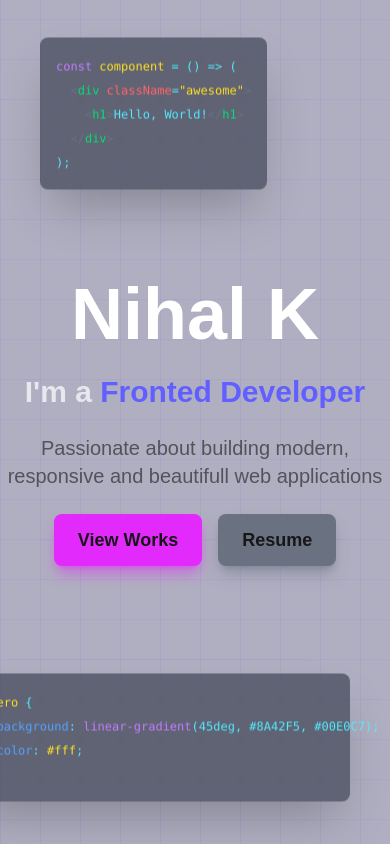
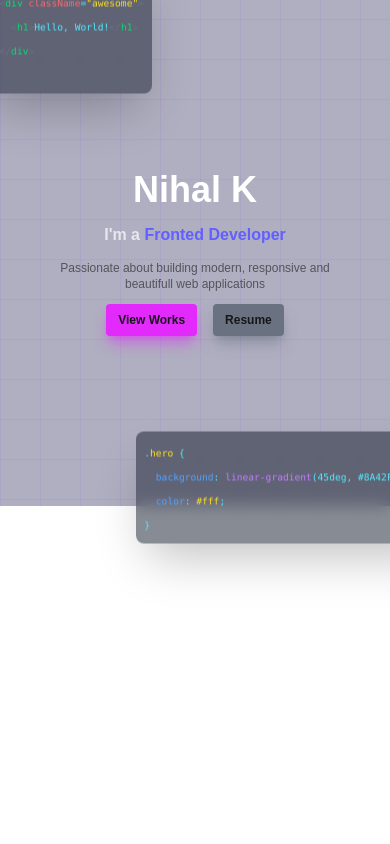
Before and after one commit to ioNihal/portfolio-two, a Next.js app: page / in a window 390 px wide. Built offline with nearby package versions, Linux system fonts and the light colour scheme.

Commit message:
hero sec responsive

```diff
--- a/app/components/HeroSection/HeroContent.jsx
+++ b/app/components/HeroSection/HeroContent.jsx
@@ -2,11 +2,11 @@
 
 export default function HeroContent() {
     return (
-        <div className="w-full h-screen flex flex-col items-center justify-center gap-[1.5em]">
-            <h1 className="text-white text-7xl font-extrabold">Nihal K</h1>
-            <h2 className="text-3xl text-white/70 font-semibold">I'm a <span className="text-indigo-500">Fronted Developer</span></h2>
-            <p className="opacity-60 text-xl font-medium max-w-lg text-center">Passionate about building modern, responsive and beautifull web applications</p>
-            <div className="flex justify-between gap-[1em] *:py-3 *:px-6 *:text-lg *:font-bold *:rounded-lg *:cursor-pointer *:transition-colors *:duration-500 *:ease-in-out">
+        <div className="w-full h-full flex flex-col items-center justify-center gap-[0.8em] lg:gap-[1.5em]">
+            <h1 className="text-white text-4xl lg:text-7xl font-extrabold">Nihal K</h1>
+            <h2 className="text-md lg:text-3xl text-white/70 font-semibold">I'm a <span className="text-indigo-500">Fronted Developer</span></h2>
+            <p className="opacity-60 text-xs lg:text-xl font-medium max-w-xs lg:max-w-lg text-center">Passionate about building modern, responsive and beautifull web applications</p>
+            <div className="flex justify-between gap-[1em] *:py-2 lg:*:py-3 *:px-3 lg:*:px-6  *:text-xs lg:*:text-lg *:font-bold *:rounded-sm lg:*:rounded-lg *:cursor-pointer *:transition-colors *:duration-500 *:ease-in-out">
                 <button className="bg-fuchsia-500 hover:bg-fuchsia-600 shadow-lg/50 shadow-fuchsia-500">View Works</button>
                 <button className="bg-gray-500 hover:bg-gray-600 shadow-lg/50 shadow-gray-500 hover:shadow-gray-600">Resume</button>
             </div>
--- a/app/components/HeroSection/HeroSection.jsx
+++ b/app/components/HeroSection/HeroSection.jsx
@@ -3,18 +3,18 @@ import HeroContent from "./HeroContent";
 
 export default function HeroSection() {
   return (
-    <div>
+    <div className="h-[60vh] lg:h-screen w-full relative">
       <div className="absolute -z-1 inset-0 bg-grid bg-indigo-950/35" />
-      <div class="absolute top-10 left-10 w-auto h-auto animate-wiggle p-4 bg-gray-900/50 backdrop-blur-sm rounded-lg shadow-2xl md:block">
-        <pre><code class="language-javascript text-xs text-cyan-300"><span class="text-purple-400">const</span> <span class="text-yellow-300">component</span> = () =&gt; (<br />
-          <span class="text-gray-500">  &lt;</span><span class="text-green-400">div</span> <span class="text-red-400">className</span>=<span class="text-yellow-300">"awesome"</span><span class="text-gray-500">&gt;<br /></span>
-          <span class="text-gray-500">    &lt;</span><span class="text-green-400">h1</span><span class="text-gray-500">&gt;</span>Hello, World!<span class="text-gray-500">&lt;/</span><span class="text-green-400">h1</span><span class="text-gray-500">&gt;<br /></span>
-          <span class="text-gray-500">  &lt;/</span><span class="text-green-400">div</span><span class="text-gray-500">&gt;<br /></span>
+      <div className="absolute -top-10 lg:top-10 -left-5 lg:left-10 w-auto h-auto animate-wiggle p-2 lg:p-4 bg-gray-900/50 backdrop-blur-sm rounded-lg shadow-2xl md:block">
+        <pre><code className="language-javascript text-[0.6rem] lg:text-xs text-cyan-300"><span className="text-purple-400">const</span> <span className="text-yellow-300">component</span> = () =&gt; (<br />
+          <span className="text-gray-500">  &lt;</span><span className="text-green-400">div</span> <span className="text-red-400">className</span>=<span className="text-yellow-300">"awesome"</span><span className="text-gray-500">&gt;<br /></span>
+          <span className="text-gray-500">    &lt;</span><span className="text-green-400">h1</span><span className="text-gray-500">&gt;</span>Hello, World!<span className="text-gray-500">&lt;/</span><span className="text-green-400">h1</span><span className="text-gray-500">&gt;<br /></span>
+          <span className="text-gray-500">  &lt;/</span><span className="text-green-400">div</span><span className="text-gray-500">&gt;<br /></span>
           );</code></pre>
       </div>
       {/* <Image className="absolute top-10 left-10 w-[250px] h-auto animate-wiggle" src={code01Webp} width={200} height={180} alt="code01svg" /> */}
-      <div className="absolute bottom-10 right-10 w-sm h-auto animate-wiggle p-4 bg-gray-900/50 backdrop-blur-sm rounded-lg shadow-2xl max-w-md md:block">
-        <pre><code className="language-css text-xs text-cyan-300">.<span className="text-yellow-300">hero</span>&nbsp;&#123;<br />
+      <div className="absolute -bottom-10 lg:bottom-10 -right-20 lg:right-10 w-auto h-auto animate-wiggle p-2 lg:p-4 bg-gray-900/50 backdrop-blur-sm rounded-lg shadow-2xl md:block">
+        <pre><code className="language-css text-[0.6rem] lg:text-xs text-cyan-300">.<span className="text-yellow-300">hero</span>&nbsp;&#123;<br />
           <span className="text-blue-400">  background</span>: <span className="text-purple-400">linear-gradient</span>(45deg, #8A42F5, #00E0C7);<br />
           <span className="text-blue-400">  color</span>: <span className="text-yellow-300">#fff</span>;<br />
           &#125;</code></pre>
--- a/app/page.js
+++ b/app/page.js
@@ -4,7 +4,7 @@ import HeroSection from "./components/HeroSection/HeroSection";
 
 export default function Home() {
   return (
-    <div className="min-h-screen w-screen relative">
+    <div className="min-h-screen w-screen overflow-x-hidden">
       <HeroSection />
     </div>
   );
--- a/package.json
+++ b/package.json
@@ -3,7 +3,7 @@
   "version": "0.1.0",
   "private": true,
   "scripts": {
-    "dev": "next dev",
+    "dev": "next dev --turbopack",
     "build": "next build",
     "start": "next start",
     "lint": "next lint"
```
